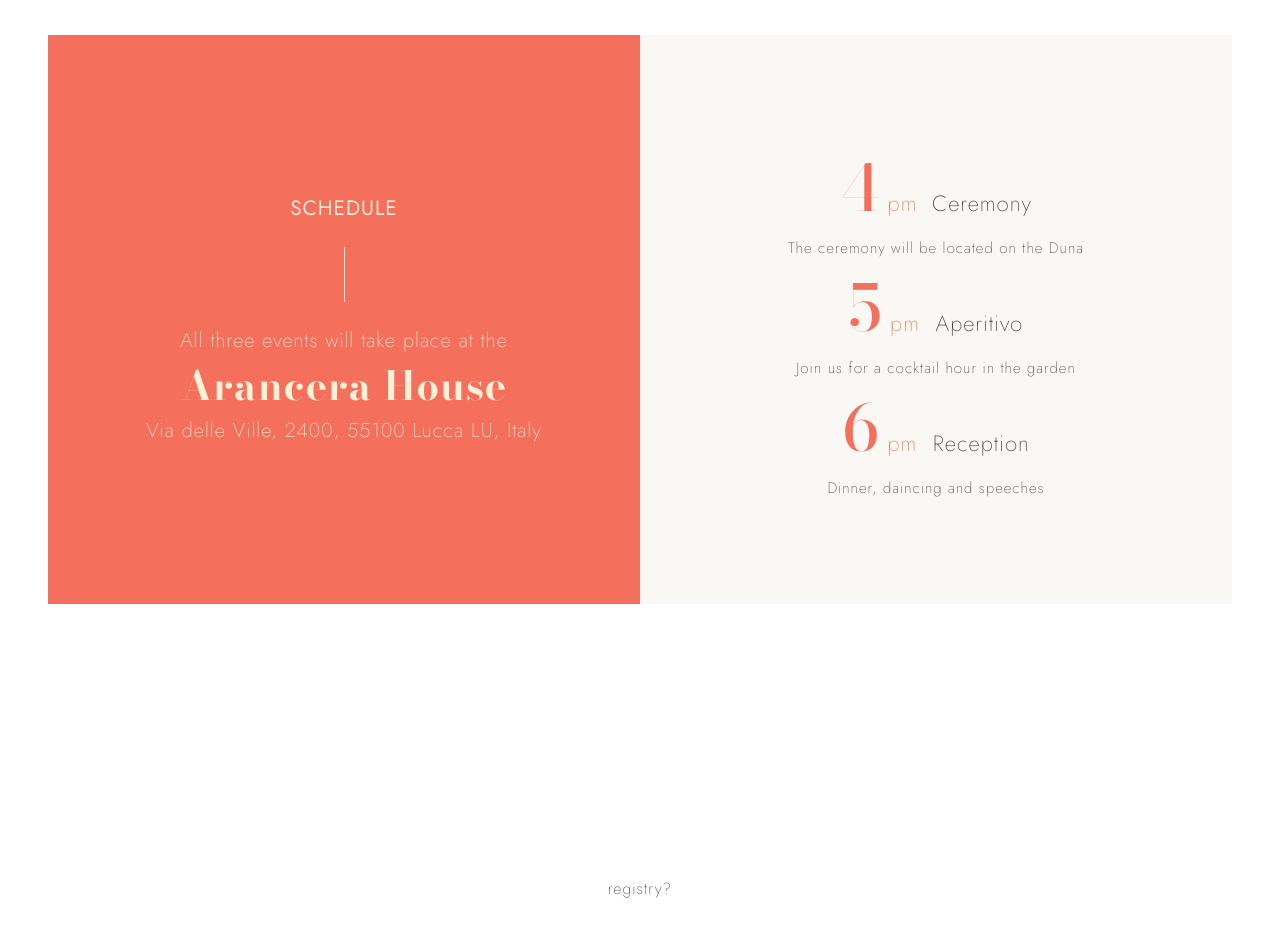
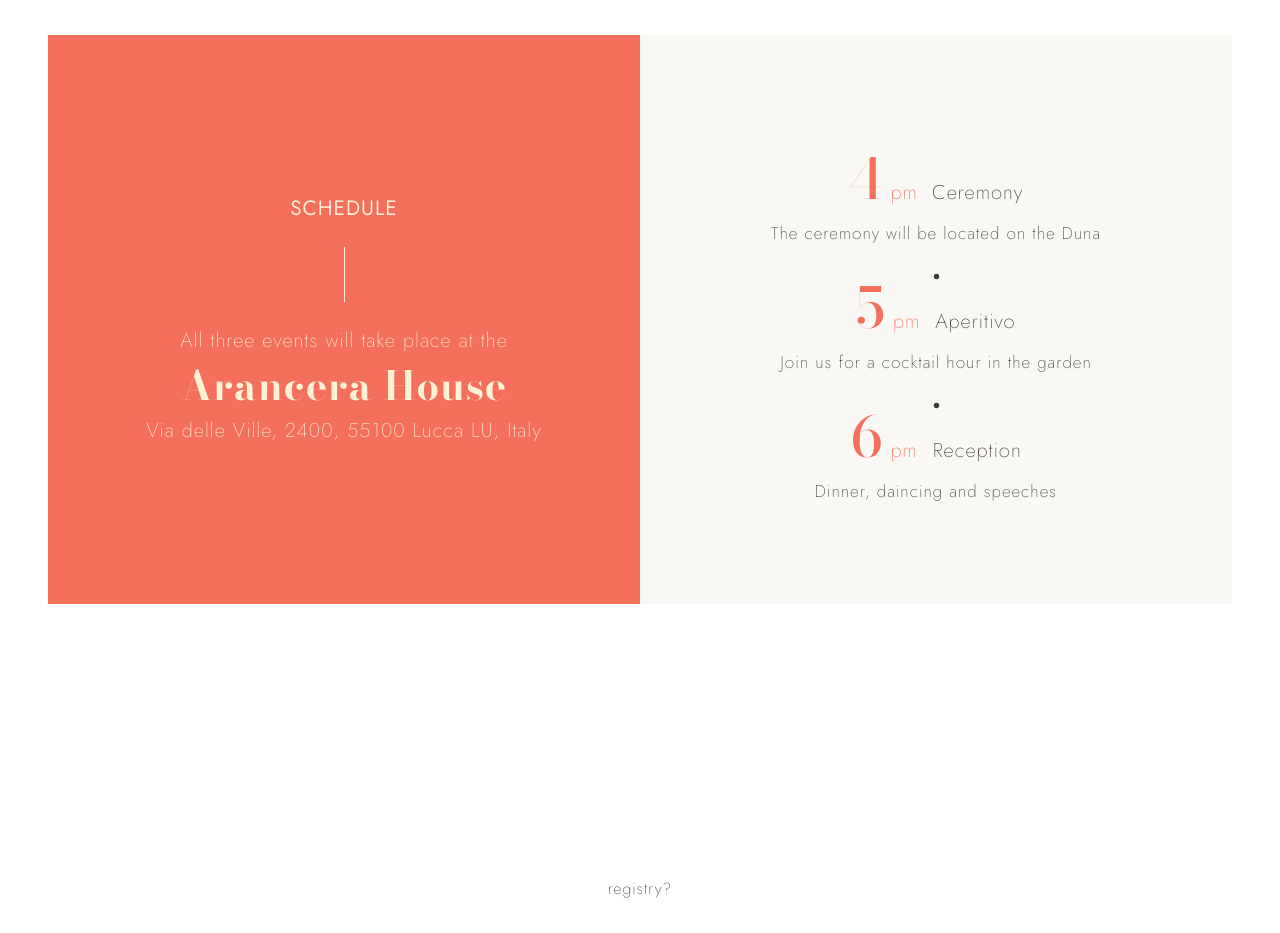
Before and after one commit to ngran4/wedding-site, a React (Create React App) app: page /details in a window 1280 px wide. Shown: the part 1720-2653 px from the top of the page. Built offline with nearby package versions, Linux system fonts and the light colour scheme; a web font is replaced by a local one.

Commit message:
events block styling

```diff
--- a/src/pages/Details/Details.css
+++ b/src/pages/Details/Details.css
@@ -158,20 +158,26 @@
   background-color: var(--primary-neutral);
 }
 
-.events-block .events {
-  font-size: 22px;
+.events-block .event {
+  font-size: 20px;
 }
 
 .events-block p {
-  font-size: 15px;
+  font-size: 17px;
 }
 
 .events-block .event-time {
   color: var(--primary-red);
   font-family: var(--title-font);
-  font-size: 4rem;
+  font-size: 3.5rem;
   font-weight: 500;
   display: inline;
+}
+
+.events-block .dot {
+  font-size: 25px;
+  margin-top: 1.2rem;
+  margin-bottom: -1.5rem;
 }
 
 
--- a/src/pages/Details/Details.jsx
+++ b/src/pages/Details/Details.jsx
@@ -1,5 +1,6 @@
 import React from "react";
 import "./Details.css";
+import { PiDotOutlineFill } from "react-icons/pi";
 
 const primaryRed = getComputedStyle(document.documentElement).getPropertyValue('--primary-red');
 
@@ -53,8 +54,7 @@ const Details = () => {
 
         </div>
         <div className="events-block">
-        <div className="events">
-          <div>
+          <div className="event">
             <div
               className="event-time"
             >
@@ -64,7 +64,8 @@ const Details = () => {
             Ceremony
             <p>The ceremony will be located on the Duna</p>
           </div>
-          <div>
+          <PiDotOutlineFill className="dot" />
+          <div className="event">
             <div
               className="event-time"
             >
@@ -74,7 +75,8 @@ const Details = () => {
             Aperitivo
             <p>Join us for a cocktail hour in the garden</p>
           </div>
-          <div>
+          <PiDotOutlineFill className="dot" />
+          <div className="event">
             <div
             className="event-time"
             >
@@ -84,7 +86,6 @@ const Details = () => {
             Reception
             <p>Dinner, daincing and speeches</p>
           </div>
-          </div>
         </div>
         <div className="bottom-block">registry?</div>
       </div>
```
